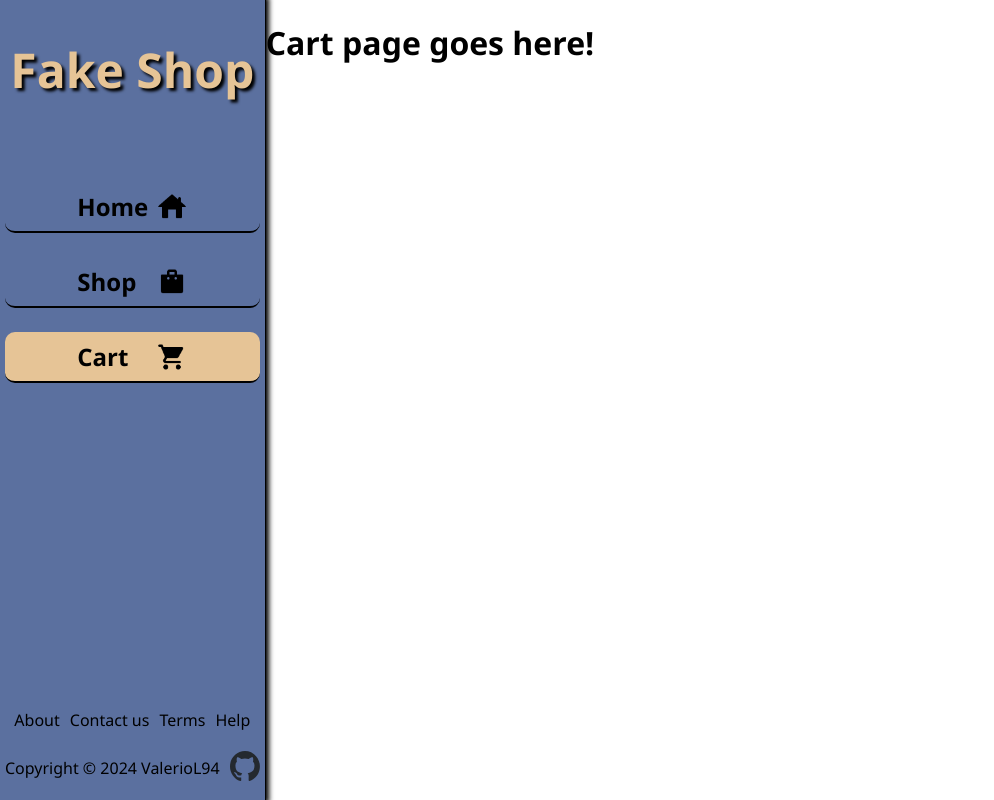
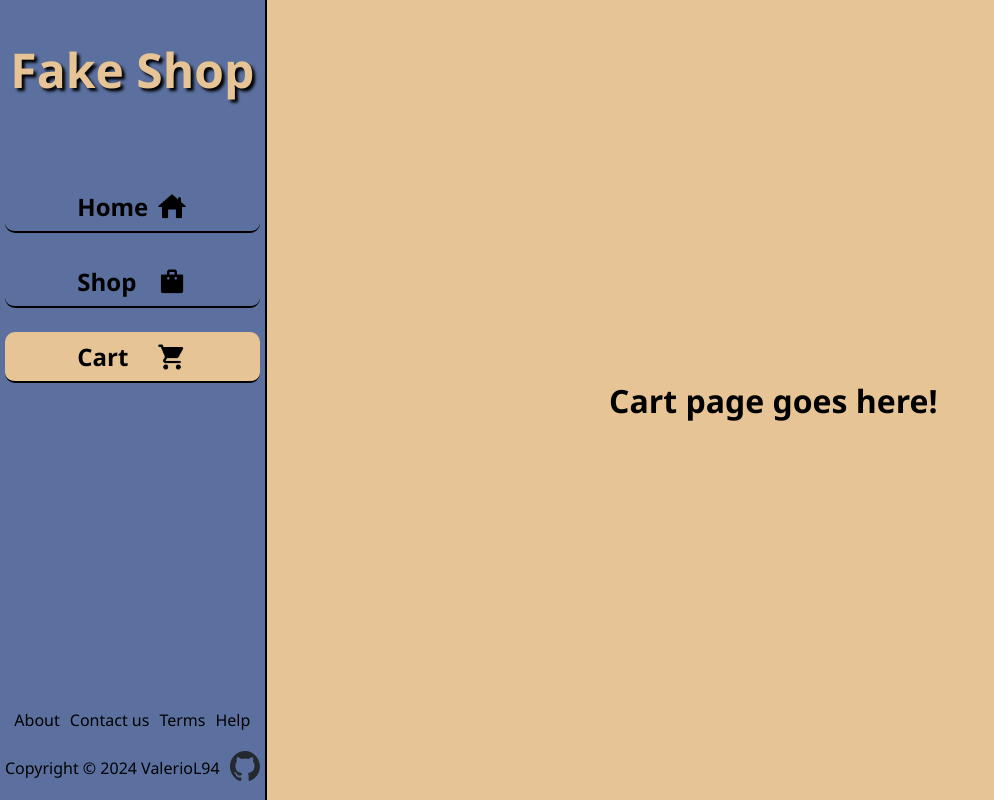
Before and after one commit to ValerioL94/shopping-cart, a React (Vite) app: page /cart in a window 1280 px wide. Shown: the whole page, without its empty margins (0-994 px from the left). Built offline with nearby package versions, Linux system fonts and the light colour scheme.

Commit message:
Update styles

```diff
--- a/src/index.css
+++ b/src/index.css
@@ -43,8 +43,7 @@ i {
   top: 0;
   padding: 5px;
   box-sizing: border-box;
-  box-shadow: 0px 0px 5px 3px black;
-  border-right: 1px solid black;
+  border-right: 2px solid black;
 }
 
 #sidebar > .home-link {
--- a/src/routes/cart.jsx
+++ b/src/routes/cart.jsx
@@ -2,7 +2,7 @@ import '../styles/cart.css';
 
 export default function Cart() {
   return (
-    <div>
+    <div id="cart-page">
       <h1>Cart page goes here!</h1>
     </div>
   );
--- a/src/routes/shop.jsx
+++ b/src/routes/shop.jsx
@@ -6,7 +6,6 @@ export default function Shop() {
 
   return (
     <div id="shop-page">
-      <h1>Shop page</h1>
       <div className="cards-container">
         {products.map((product) => (
           <div key={product.id} className="card" tabIndex={0}>
--- a/src/styles/cart.css
+++ b/src/styles/cart.css
@@ -0,0 +1,7 @@
+#cart-page {
+  background-color: rgba(230, 196, 150, 255);
+  display: flex;
+  align-items: center;
+  justify-content: center;
+  height: 100%;
+}
--- a/src/styles/home.css
+++ b/src/styles/home.css
@@ -12,7 +12,7 @@
 
 #home-page > h1 {
   text-align: center;
-  font-size: 3rem;
+  font-size: clamp(1rem, 3vw, 3rem);
   color: white;
   padding: 10px 20px;
   border-radius: 10px;
--- a/src/styles/shop.css
+++ b/src/styles/shop.css
@@ -1,18 +1,34 @@
+#shop-page {
+  background-color: rgba(230, 196, 150, 255);
+}
+
+::-webkit-scrollbar {
+  width: 10px;
+}
+::-webkit-scrollbar-thumb {
+  background: rgba(91, 112, 159, 255);
+  border-radius: 5px;
+}
+
 .cards-container {
   display: flex;
   justify-content: center;
   flex-wrap: wrap;
   gap: 50px;
+  padding: 50px 0;
 }
 
 .card {
   display: grid;
-  grid-template-rows: 250px auto 50px;
+  gap: 10px;
+  grid-template-rows: 200px auto 50px;
   border-radius: 10px;
   width: 250px;
+  min-width: 150px;
   padding: 10px;
   background-color: white;
-  box-shadow: 1px 1px 5px 1px grey;
+  box-shadow: 1px 1px 5px 1px black;
+  cursor: pointer;
   transition: transform 0.1s linear;
 }
 .card:hover,
@@ -20,13 +36,14 @@
   transform: scale(1.1);
 }
 .cardImage {
-  max-height: 250px;
-  max-width: 250px;
+  max-height: 200px;
+  max-width: 200px;
   align-self: center;
   justify-self: center;
 }
 
 .cardTitle {
+  margin: 0;
   font-size: 18px;
 }
 
@@ -35,3 +52,9 @@
   font-weight: bold;
   justify-self: end;
 }
+
+@media screen and (max-width: 420px) {
+  .card {
+    width: 200px;
+  }
+}
```
